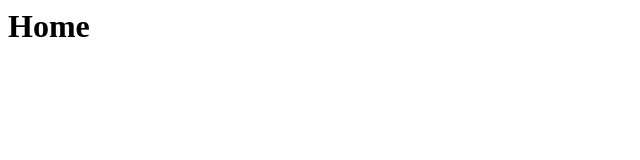
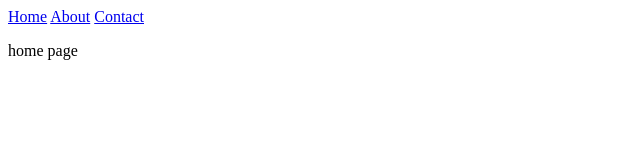
Before and after one commit to elvinuchendu/sourcetree_practice, a plain HTML site: page index.html in a window 1280 px wide. Shown: the whole page, without its empty margins (0-640 px from the left). Drawn offline with Linux system fonts and the light colour scheme.

Commit message:
Added navigation inside of header

```diff
--- a/index.html
+++ b/index.html
@@ -3,6 +3,13 @@
 <title>Index</title>
 </head>
 <body>
-    <h1>Home</h1>
+    <header>
+        <nav>
+            <a href="#">Home</a>
+            <a href="#">About</a>
+            <a href="#">Contact</a>
+        </nav>
+    </header>
+    <p>home page</p>
 </body>
 </html>
```
